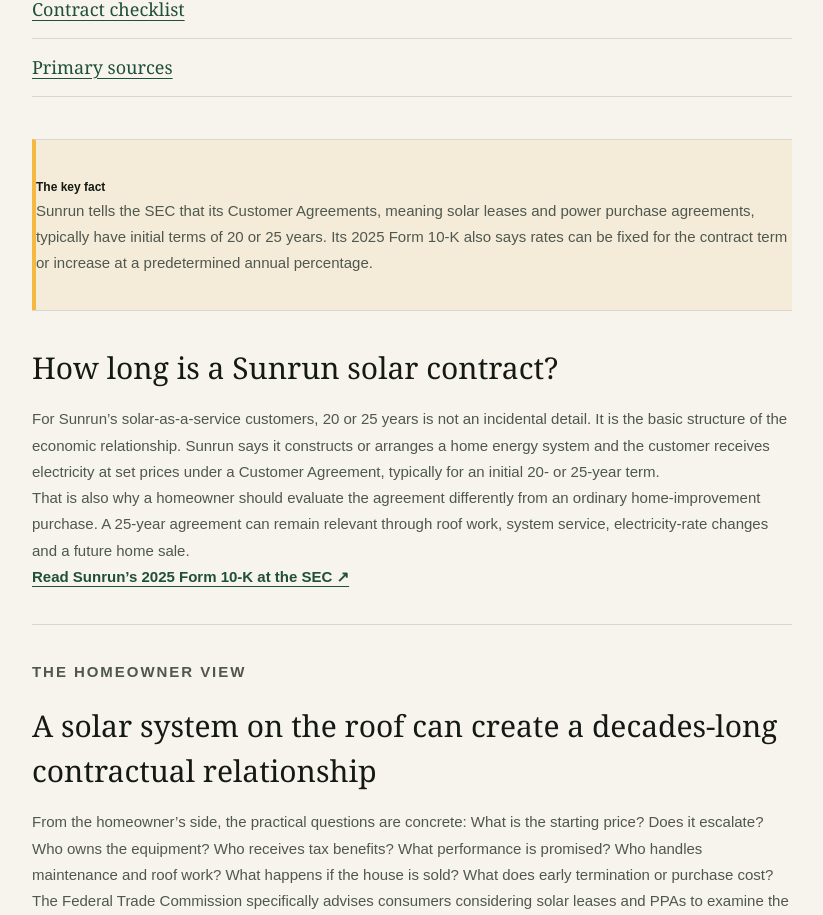
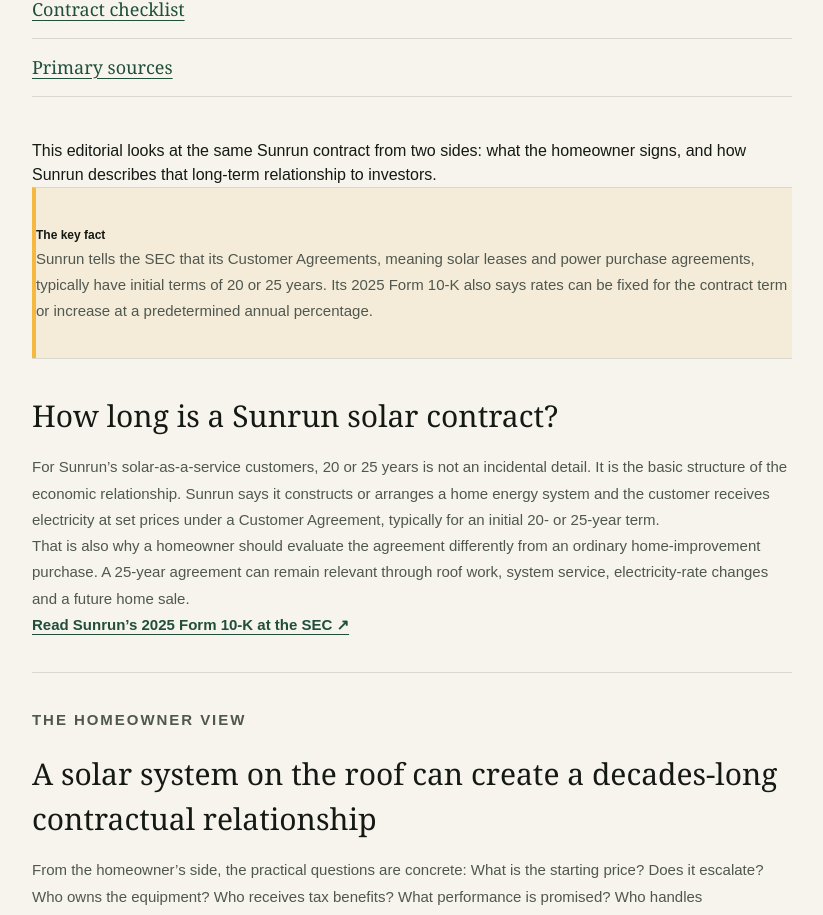
Before and after one commit to Decentralized-Rob/solar-consumer-research, a Next.js app: page /research/sunrun-25-year-solar-contracts in a window 1280 px wide. Shown: the part 1109-2024 px from the top of the page, without its empty margins (228-1051 px from the left). Built offline with nearby package versions, Linux system fonts and the light colour scheme.

Commit message:
Add plain-language editorial context line

```diff
--- a/app/research/sunrun-25-year-solar-contracts/page.tsx
+++ b/app/research/sunrun-25-year-solar-contracts/page.tsx
@@ -40,6 +40,7 @@ export default function SunrunContractsEditorial() {
     <InfoPage className="research-story-page" eyebrow="Editorial Analysis · September 7, 2026" title="Sunrun’s 25-Year Solar Contracts" lede="The homeowner view and the investor view are two sides of the same agreement. Sunrun’s own filings make the financial side unusually clear.">
       <nav className="case-question-links" aria-label="Breadcrumb"><Link href="/">Home</Link><Link href="/research">Research</Link><Link href="/companies/sunrun">Sunrun</Link><span aria-current="page">25-year contracts</span></nav>
       <nav className="case-question-links" aria-label="Article navigation"><a href="#term">How long?</a><a href="#homeowner">Homeowner view</a><a href="#investor">Investor view</a><a href="#transfer">Selling the home</a><a href="#questions">Contract checklist</a><a href="#sources">Primary sources</a></nav>
+      <p>This editorial looks at the same Sunrun contract from two sides: what the homeowner signs, and how Sunrun describes that long-term relationship to investors.</p>
 
       <section className="info-section case-notice"><strong>The key fact</strong><p>Sunrun tells the SEC that its Customer Agreements, meaning solar leases and power purchase agreements, typically have initial terms of 20 or 25 years. Its 2025 Form 10-K also says rates can be fixed for the contract term or increase at a predetermined annual percentage.</p></section>
 
```
